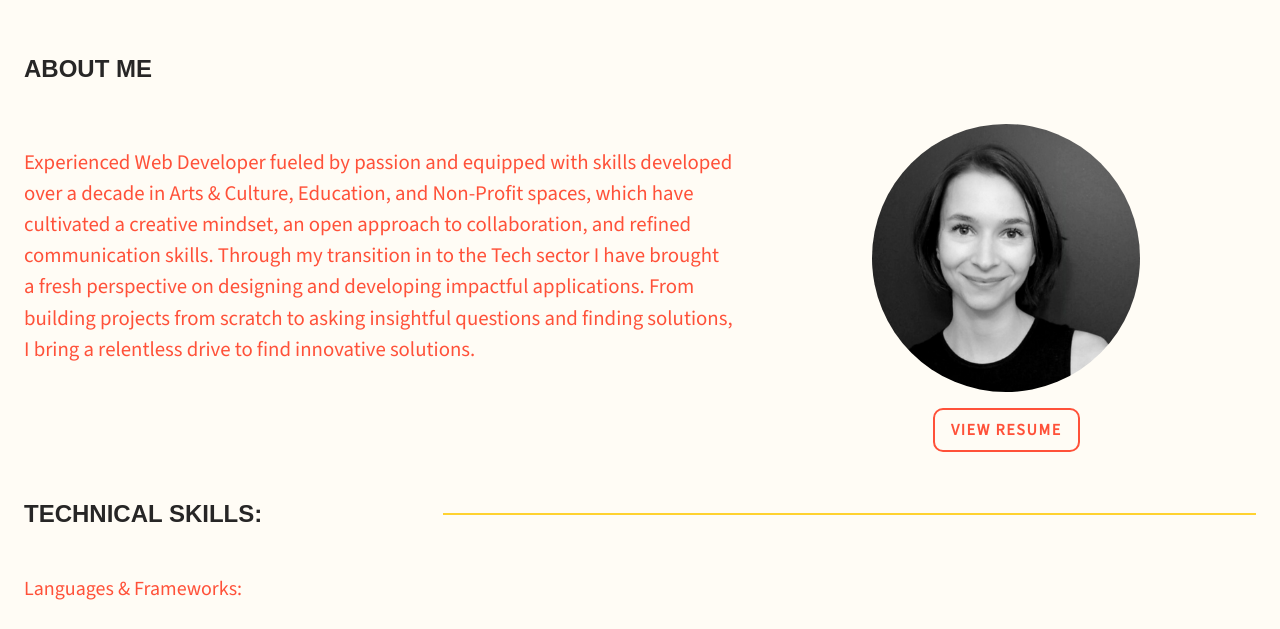
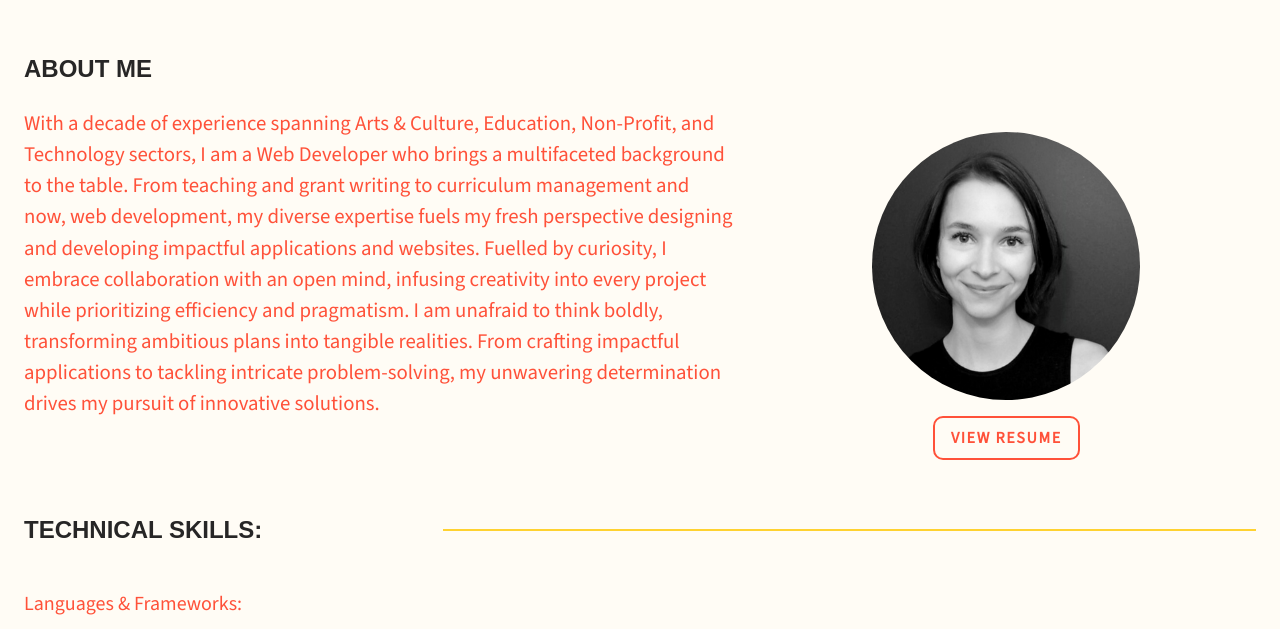
Before and after one commit to AmyWilford/aw-portflio, a React (Create React App) app: page / in a window 1280 px wide. Shown: the part 749-1378 px from the top of the page. Built offline with nearby package versions, Linux system fonts and the light colour scheme; a web font is replaced by a local one.

Commit message:
updated bio copy

```diff
--- a/src/components/About.js
+++ b/src/components/About.js
@@ -10,14 +10,18 @@ export default function About() {
       <div className="row d-flex align-items-center justify-content-center">
         <div className="col-md-7 col-12">
           <div className="pb-5" id="bio">
-            Experienced Web Developer fueled by passion and equipped with skills
-            developed over a decade in Arts & Culture, Education, and Non-Profit
-            spaces, which have cultivated a creative mindset, an open approach
-            to collaboration, and refined communication skills. Through my
-            transition in to the Tech sector I have brought a fresh perspective
-            on designing and developing impactful applications. From building
-            projects from scratch to asking insightful questions and finding
-            solutions, I bring a relentless drive to find innovative solutions.
+            With a decade of experience spanning Arts & Culture, Education,
+            Non-Profit, and Technology sectors,
+            I am a Web Developer who brings a multifaceted
+            background to the table. From teaching and grant writing to
+            curriculum management and now, web development, my diverse expertise fuels my fresh
+            perspective designing and developing impactful applications and
+            websites. Fuelled by curiosity, I embrace collaboration with an open
+            mind, infusing creativity into every project while prioritizing
+            efficiency and pragmatism. I am unafraid to think boldly,
+            transforming ambitious plans into tangible realities. From crafting
+            impactful applications to tackling intricate problem-solving, my
+            unwavering determination drives my pursuit of innovative solutions.
           </div>
 
           {/* <hr className="section-divider section-divider-web"></hr> */}
```
